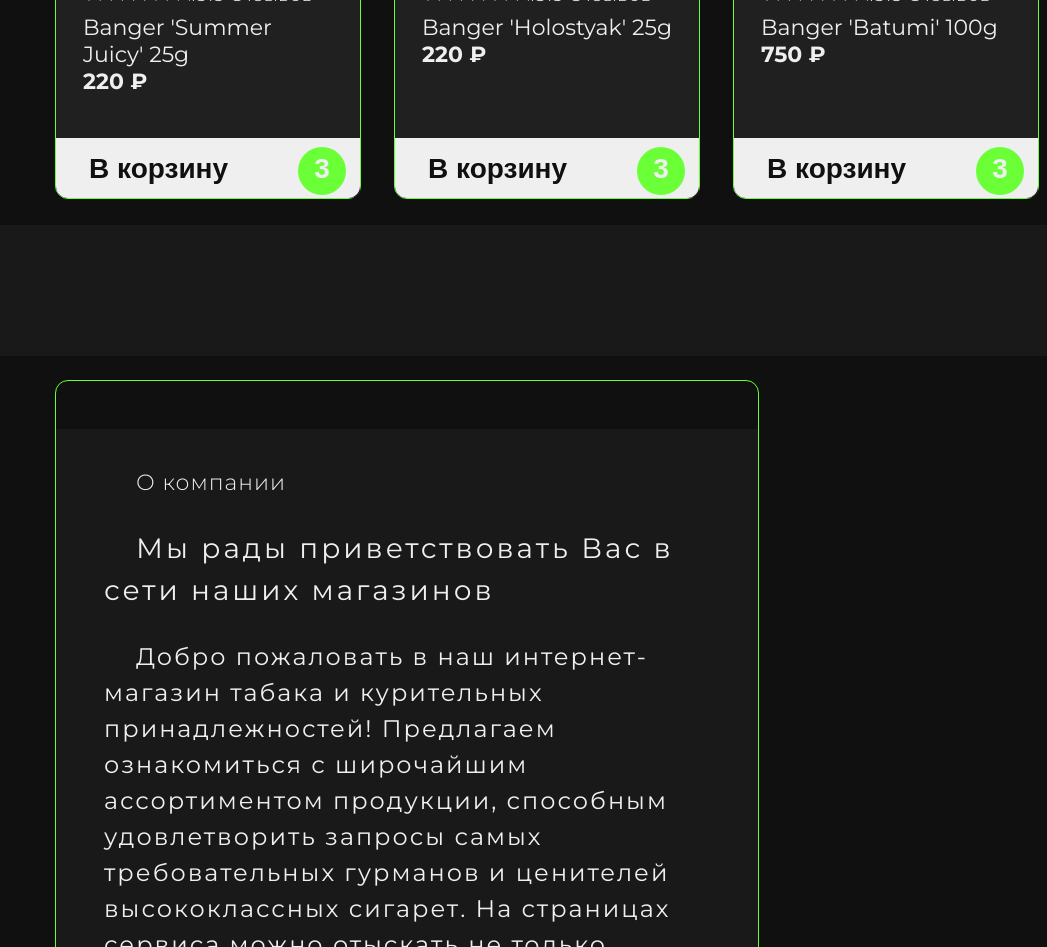
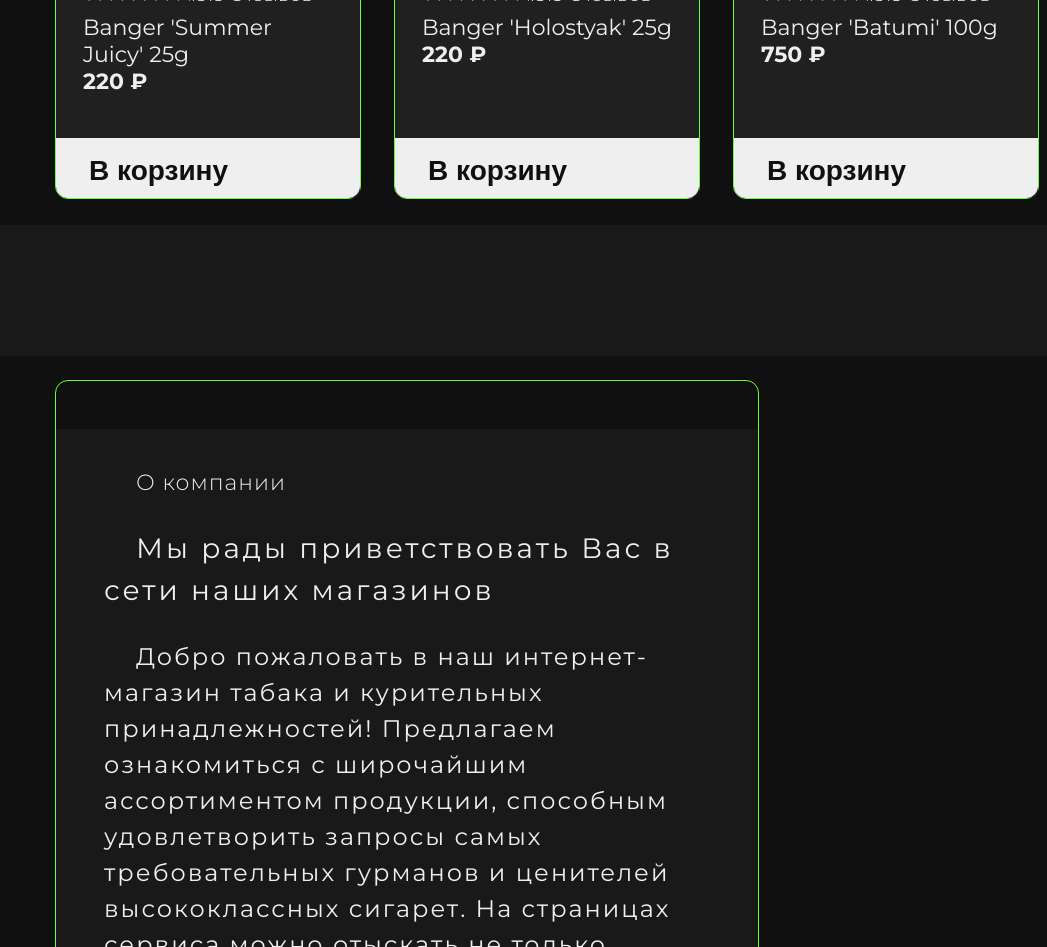
Before and after one commit to tikkhonov/jul-tobacco, a React (Create React App) app: page / in a window 1280 px wide. Shown: the part 1680-2627 px from the top of the page, without its empty margins (233-1280 px from the left). Built offline with nearby package versions, Linux system fonts and the light colour scheme.

Commit message:
added proxy to package.json

```diff
--- a/package.json
+++ b/package.json
@@ -32,6 +32,7 @@
     "eject": "react-scripts eject",
     "jserver": "npx json-server --watch public/db.json --port=3004"
   },
+  "proxy": "http://localhost:3004",
   "eslintConfig": {
     "extends": [
       "react-app",
--- a/src/components/Card.tsx
+++ b/src/components/Card.tsx
@@ -1,4 +1,5 @@
 import React, { FC } from 'react'
+
 import { IProduct } from '../types/types'
 
 interface CardProps {
@@ -80,11 +81,11 @@
             onClick={onAddProduct}
             className="card__button"
           >
-            <div className="card__button_items">
+            <div
+              onClick={() => alert(`${product.name} добавлен в корзину`)}
+              className="card__button_items"
+            >
               <span>В корзину</span>
-              <div className="button__item_counter">
-                <span>3</span>
-              </div>
             </div>
           </button>
         </div>
--- a/src/components/cartPageComponents/CartCard.tsx
+++ b/src/components/cartPageComponents/CartCard.tsx
@@ -1,6 +1,7 @@
 import React from 'react'
 
 function CartCard() {
+
   return (
     <div className="cart__card">
       <div className="cart__item_circle">
--- a/src/pages/MainPage.tsx
+++ b/src/pages/MainPage.tsx
@@ -1,3 +1,4 @@
+/* eslint-disable react-hooks/exhaustive-deps */
 import React from 'react'
 
 import CardsBlock4x from '../components/mainPageComponents/CardsBlock4x';
--- a/src/pages/ProductsPage.tsx
+++ b/src/pages/ProductsPage.tsx
@@ -1,7 +1,8 @@
 import React from 'react'
 import Categories from '../components/mainPageComponents/Categories'
 
-function ProductsPage() {
+function ProductsPage () {
+
   return (
     <div className="wrapper">
       <div className="lorem-text">
--- a/src/pages/ProductsPageTobacco.tsx
+++ b/src/pages/ProductsPageTobacco.tsx
@@ -15,6 +15,7 @@
   const { isLoading, error, items } = useTypedSelector(state => state.products)
   const { filterBy } = useTypedSelector(filters => filters.filter)
   const { sortBy } = useTypedSelector(sort => sort.sort)
+
 
   const { fetchProducts } = useActions()
   const { setAddProductToCart } = useCartActions()
--- a/src/redux/actionCreators/products.ts
+++ b/src/redux/actionCreators/products.ts
@@ -9,8 +9,7 @@
         type: ProductActionTypes.FETCH_PRODUCTS
       })
       const response = await axios.get(
-        `
-        http://localhost:3004/${address}?${
+        `/${address}?${
           filterBy !== undefined ? `category=${filterBy}` : ''
         }&_sort=${sortBy?.type}&_order=${sortBy?.order}
         `
```
